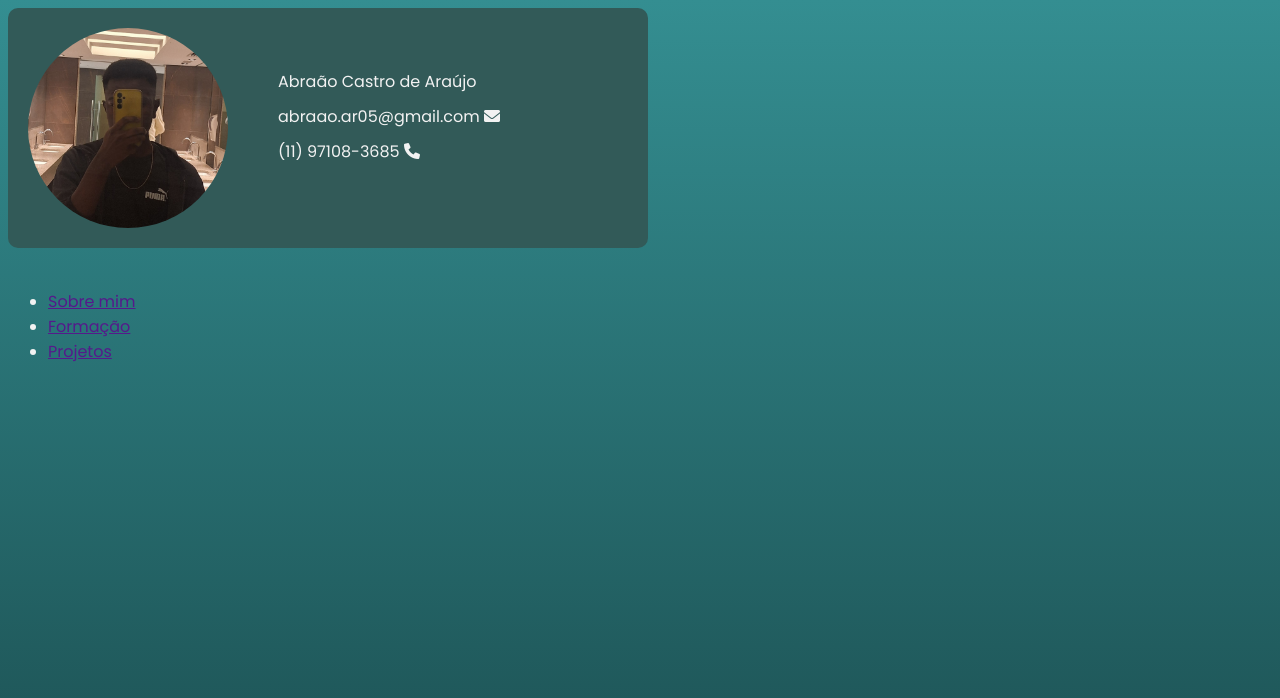
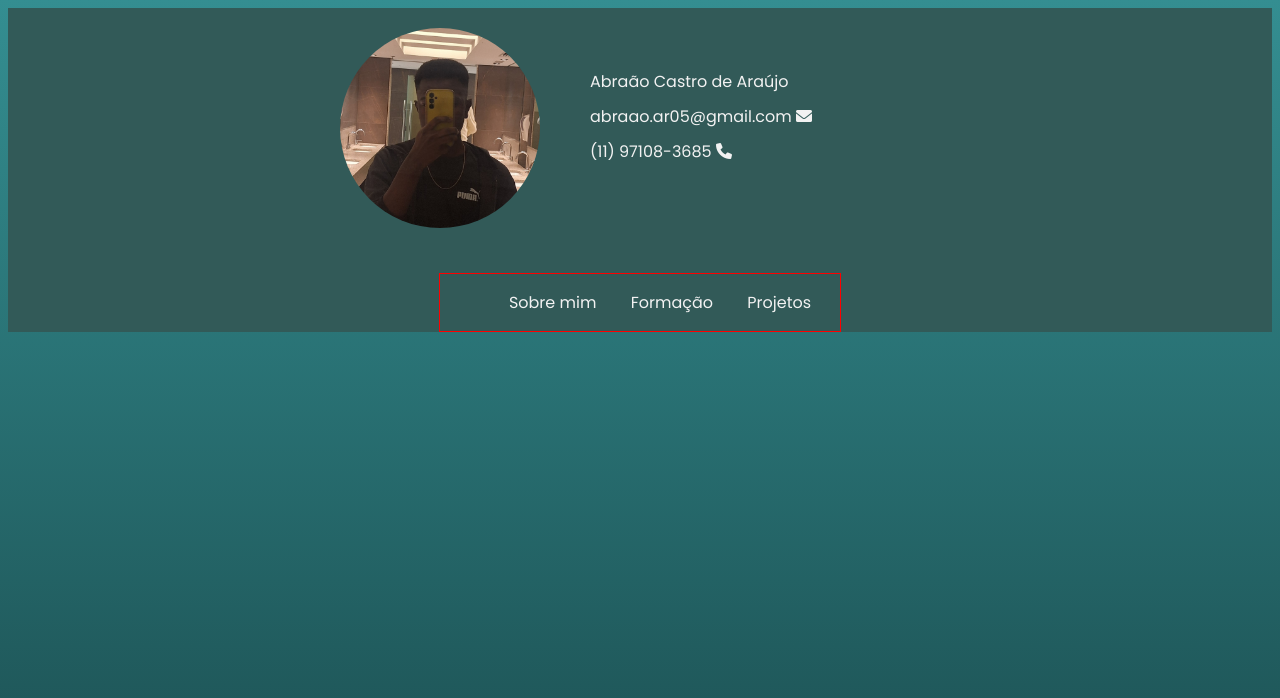
Before and after one commit to araujo-05/Profile, a plain HTML site: page index.html in a window 1280 px wide. Drawn offline with Linux system fonts and the light colour scheme.

Commit message:
Alterações

```diff
--- a/index.html
+++ b/index.html
@@ -28,8 +28,8 @@
             </div>
         </div>
         <br>
-        <div>
-            <nav>
+        <div class="div-nav-index">
+            <nav class="nav-index">
                 <ul>
                     <li><a href="">Sobre mim</a></li>
                     <li><a href="">Formação</a></li>
--- a/styles/index.css
+++ b/styles/index.css
@@ -6,10 +6,11 @@ body{
 }
 header {
     color:#f2f2f2;
-
+    background: #325a58;
+    width: 100%;
 }
 .area-perfil{
-    background: #325a58;
+    margin: 0 auto;
     display: flex;
     max-width: 600px;
     padding: 20px;
@@ -36,3 +37,29 @@ header {
     list-style-type: none;
     margin: 10px;
 }
+
+.div-nav-index{
+    margin: 0 auto;
+    border: 1px solid red;
+    max-width: 400px;
+    text-align: center;
+    justify-content: center;
+    align-items: center;
+}
+.nav-index{
+}
+.nav-index ul{
+    height: 100%;
+    flex-direction: row;
+    justify-content: center;
+    text-align: center;
+}
+.nav-index a{
+    text-decoration: none;
+    margin: 15px;
+    color: #f2f2f2;
+}
+.nav-index li{
+    display: inline;
+    margin: 10px auto;
+}
```
